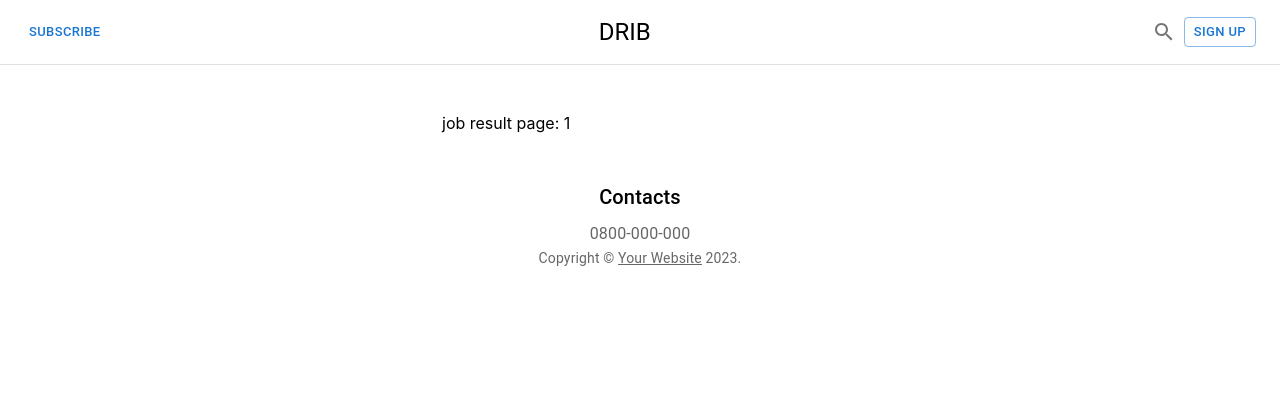
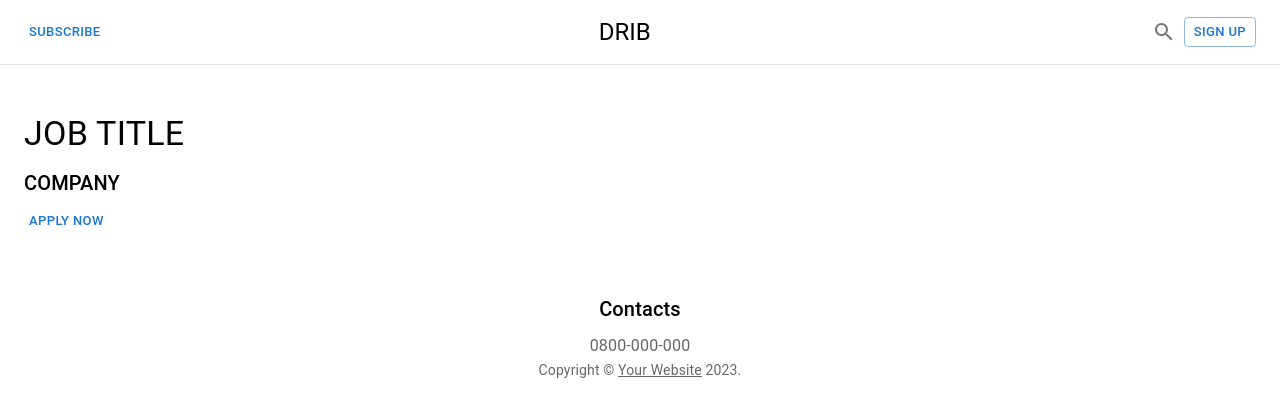
Before and after one commit to DRIB-NTU/DRIB-frontend, a React (Create React App) app: page /jobs/1 in a window 1280 px wide. Shown: the top 416 px of the page. Built offline with nearby package versions, Linux system fonts and the light colour scheme.

Commit message:
compimg .json

```diff
--- a/src/pages/JobPage.tsx
+++ b/src/pages/JobPage.tsx
@@ -2,6 +2,10 @@ import * as React from 'react';
 import Container from '@mui/material/Container';
 import { createTheme, ThemeProvider } from '@mui/material/styles';
 import { Routes, Route, useParams } from 'react-router-dom';
+import { Typography } from '@mui/material';
+import Link from '@mui/material/Link';
+import Button from '@mui/material/Button';
+
 
 const theme = createTheme();
 
@@ -10,8 +14,22 @@ export default function JobPage() {
   console.log(jobid)
   return (
     <ThemeProvider theme={theme}>
-      <Container component="main" maxWidth="xs">
-        job result page: {jobid}
+      <Container component="main" maxWidth="xl">
+        <Typography variant="h4" align="left" gutterBottom>
+          JOB TITLE
+        </Typography>
+        <Typography variant="h6" align="left" gutterBottom>
+          COMPANY
+        </Typography>
+        <Button
+            href = "https://www.104.com.tw/job/7ftzg?jobsource=jolist_c_relevance"
+            size="small"
+            // variant="contained"
+            sx={{ mt: 0, mb: 1 }}
+            >
+              APPLY NOW
+            </Button>
+
       </Container>
     </ThemeProvider>
   );
--- a/src/params.tsx
+++ b/src/params.tsx
@@ -2,8 +2,10 @@ const contact = "0800-000-000"
 
 const jobs = [
     {
+        "jobid": "1",
         "title": "業務部實習生",
         "company": "BBDO Taiwan_香港商黃禾國際廣告有限公司台灣分公司",
+        "companyphoto": "https://sixland.mx/wp-content/uploads/2022/12/22.png",
         "location": "台北市信義區松仁路97號16樓",
         "salary": "論件計酬3,000~8,000元",
         "link": "https://www.104.com.tw/job/7ftzg?jobsource=jolist_c_relevance",
@@ -21,8 +23,10 @@ const jobs = [
         我們提供還不錯的休假制度(不扣薪病假、生日假、流感假、新人10天年假、三不五時亂放假、老闆高興突然說放假)"
     },
     {
+        "jobid": "2",
         "title": "市場研究 (實習生/Part-time)",
         "company": "FaceHeart Corp. 鉅怡智慧股份有限公司",
+        "companyphoto": "https://media.cakeresume.com/image/upload/s--LW-H-WTt--/c_pad,fl_png8,h_400,w_400/v1663844563/o83p6lv7a1zvucejnxgh.png",
         "location": "Taipei City",
         "salary": "300 TWD / hour",
         "link": "https://www.cakeresume.com/companies/faceheart/jobs/market-research-intern-part-time",
@@ -45,8 +49,10 @@ const jobs = [
         "benefits": ""
     },
     {
+        "jobid": "3",
         "title": "【實習工讀】聯播網發展實習 - 長期實習 (表現優異者，將有機會轉正）",
         "company": "艾得基客行銷顧問股份有限公司",
+        "companyphoto": "https://media.licdn.com/dms/image/C510BAQGMhfYRHafsKQ/company-logo_200_200/0/1581390533939?e=2147483647&v=beta&t=EBQgWpf-WZBkmofJLw3mSgeD_dytiKnHD-TQE1PKH7I",
         "location": "台北市大安區敦化南路二段76號16樓",
         "salary": "時薪176元",
         "link": "https://www.104.com.tw/job/6ygq0?jobsource=jolist_c_relevance",
```
